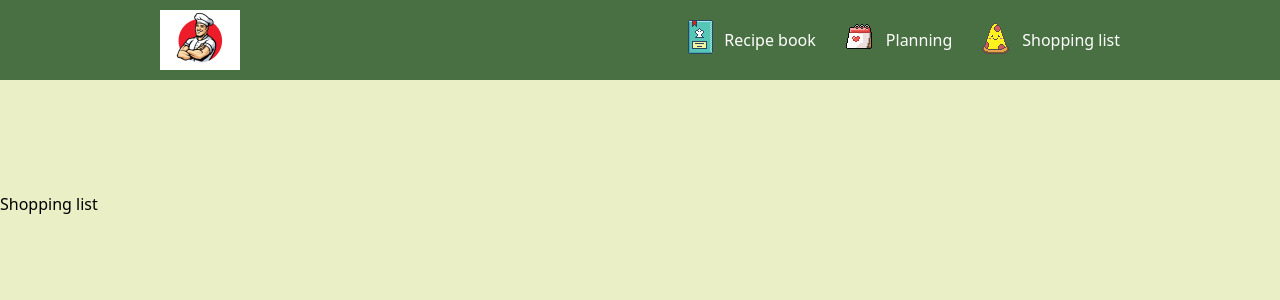
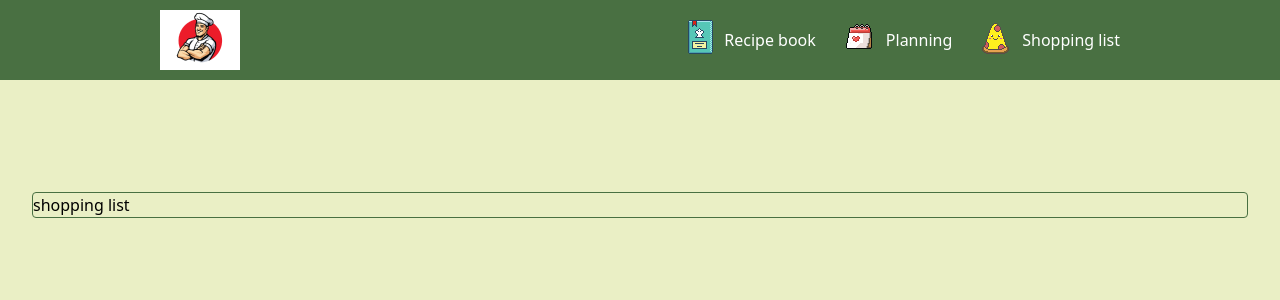
Before and after one commit to Zoomea/meal-planning-app, a React (Vite) app: page /shoppingList in a window 1280 px wide. Shown: the top 300 px of the page. Built offline with nearby package versions, Linux system fonts and the light colour scheme.

Commit message:
add shopping list element

```diff
--- a/src/shopping-list.tsx
+++ b/src/shopping-list.tsx
@@ -1,5 +1,7 @@
 const ShoppingList = () => {
-    return <h1>Shopping list</h1>;
+    return <div>
+        <div className="border border-green-500 rounded mx-8">shopping list</div>
+    </div>;
   };
 
   export default ShoppingList;
```
